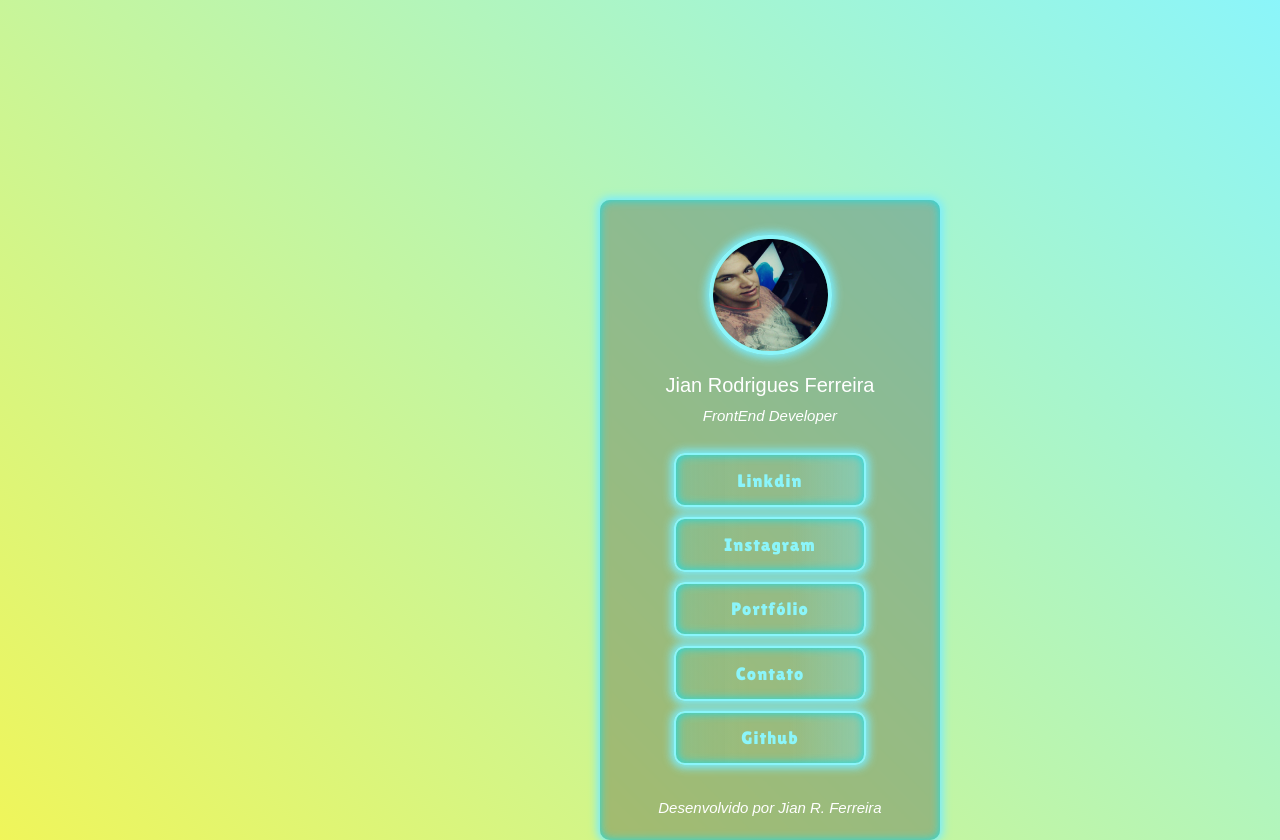
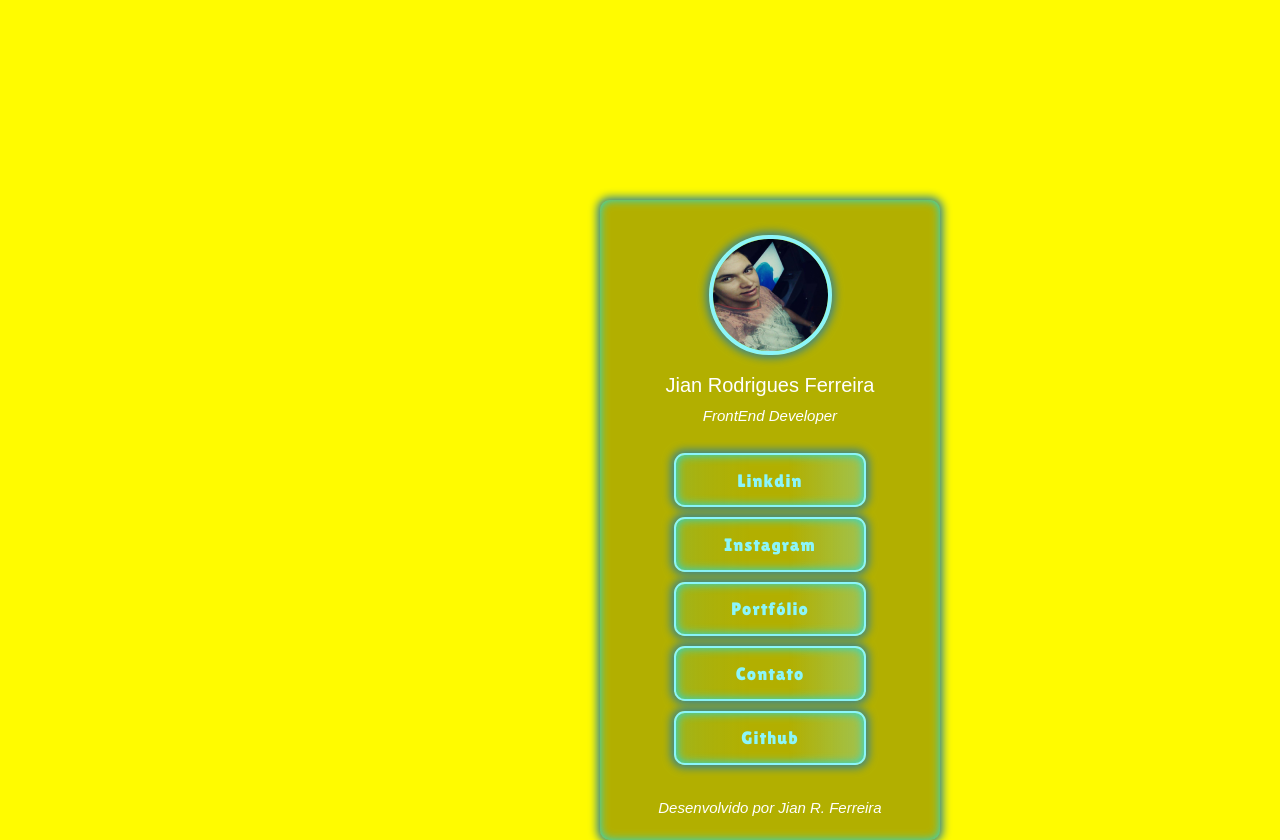
Before and after one commit to jian-19/Business-Card, a plain HTML site: page index.html in a window 1280 px wide. Shown: the top 840 px of the page. Drawn offline with Linux system fonts and the light colour scheme.

Commit message:
level up

```diff
--- a/assets/css/media_query.css
+++ b/assets/css/media_query.css
@@ -6,7 +6,7 @@
         background-color: rgba(54, 54, 54, 0.3);
         border-radius: 10px;
         backdrop-filter: blur(5px);
-        box-shadow: inset 0 0 10px rgb(224 21 72 / 40%), 0 0 9px 3px rgb(221 13 83 / 10%);
+        box-shadow: inset 0 0 10px rgb(28, 219, 229), 0 0 9px 3px rgb(53, 132, 145);
         height: 600px;
     }
 
--- a/assets/css/reset.css
+++ b/assets/css/reset.css
@@ -19,6 +19,7 @@ time, mark, audio, video{
 	vertical-align: baseline;
 	color: white;
 	margin-top: 0px;
+	box-shadow: none;
 }
 
 article, aside, details, figcaption, figure,
--- a/assets/css/styles.css
+++ b/assets/css/styles.css
@@ -9,7 +9,7 @@
     --green: #8BF5FA;
     border: 4px solid var(--green);
     color: var(--green);
-    box-shadow: inset 0 0 10px rgb(28, 219, 229), 0 0 9px 3px rgb(120, 237, 255);
+    box-shadow: inset 0 0 10px rgb(28, 219, 229), 0 0 9px 3px rgb(53, 132, 145);
     border-radius: 800px;
     transition: transform 95ms linear, opacity 95ms ease-in-out;
 }
@@ -22,7 +22,7 @@
 
 body {
     /*background-color: rgb(95, 94, 94)*/
-    background: linear-gradient(45deg, #F9F54B, #8BF5FA);
+    background: #fffb00;
     background-position: 300px 300px;
     animation: colors 15s ease infinite;
 }
@@ -72,11 +72,11 @@ body {
     margin-bottom: 200px;
     margin-top: 200px;
     margin-left: 600px;
-    background-color: rgba(54, 54, 54, 0.3);
+    background-color: rgba(0, 0, 0, 0.3);
     border-radius: 10px;
     padding: 20px;
     backdrop-filter: blur(5px);
-    box-shadow: inset 0 0 10px rgb(28, 219, 229), 0 0 9px 3px rgb(120, 237, 255);
+    box-shadow: inset 0 0 10px rgb(28, 219, 229), 0 0 9px 3px rgb(53, 132, 145);
     height: 600px;
     width: 300px;
   }
@@ -99,7 +99,7 @@ body {
     border: 2px solid var(--green);
     background: linear-gradient(to right, rgba(28, 219, 229, 0.337), 1%, transparent 40%,transparent 60% , rgba(120, 237, 255, 0.312) 100%);
     color: var(--green);
-    box-shadow: inset 0 0 10px rgb(28, 219, 229), 0 0 9px 3px rgb(120, 237, 255);
+    box-shadow: inset 0 0 10px rgb(28, 219, 229), 0 0 9px 3px rgb(53, 132, 145);
     transition: transform 95ms linear, opacity 95ms ease-in-out;
 }
 
```
Also changed, not shown: assets/css/styles_red.css (renamed from assets/css/styles_back.css).
